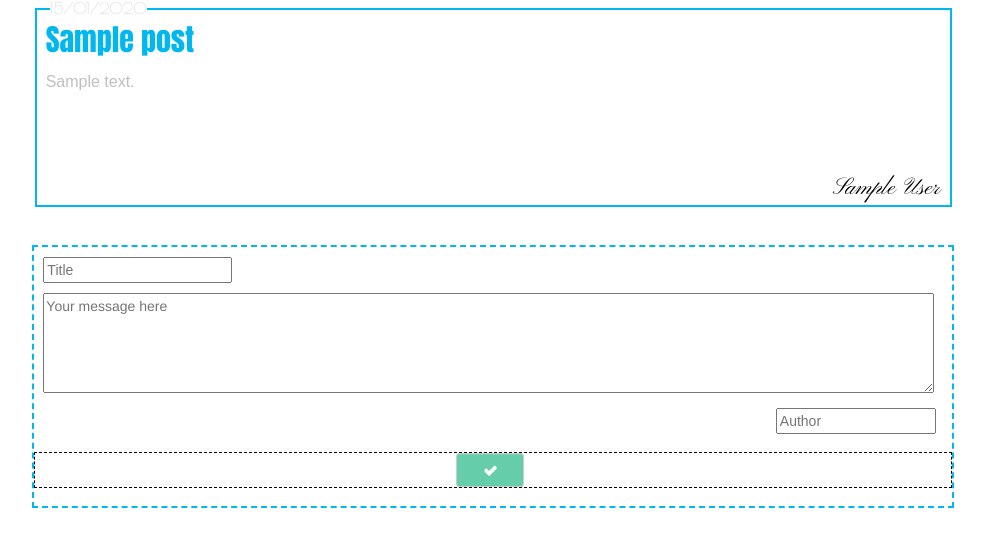
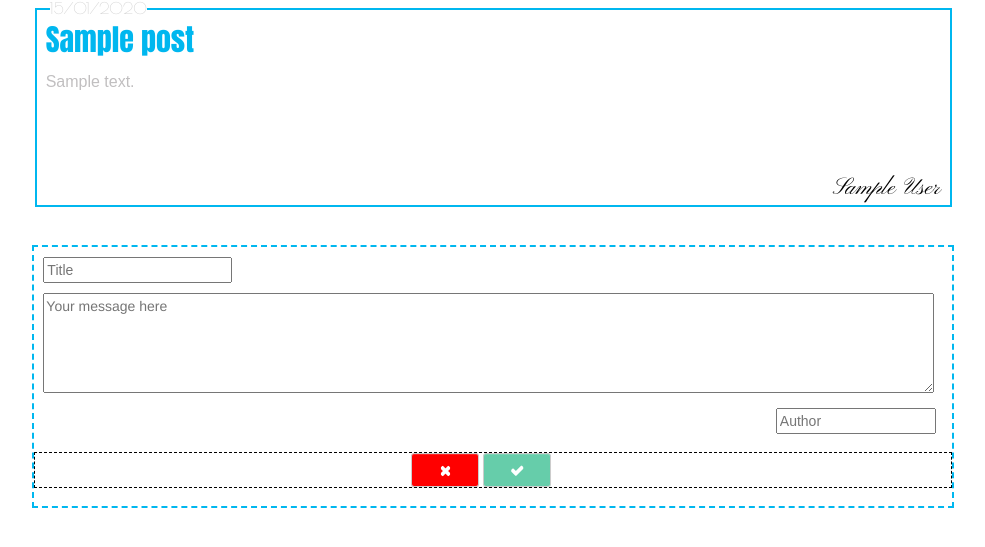
Before and after one commit to jlewitt1/billboard, a Django app: template billboard_app/templates/billboard_app/index.html in a window 1280 px wide. Shown: the part 152-699 px from the top of the page, without its empty margins (147-1132 px from the left). Run offline with Django 3.2, Linux system fonts and the light colour scheme; the template is opened without the code that fills it: values that come from a table or form of the project are taken from there, others are empty; tables that the repository leaves empty hold one stand-in row (values such as "Sample post"); parts of the project's set-up code (start-up, migrations or seed data) failed here and were passed over; some libraries are stand-ins or nearby versions.

Commit message:
update 3

```diff
--- a/billboard_app/static/css/billboard_app.css
+++ b/billboard_app/static/css/billboard_app.css
@@ -116,11 +116,18 @@ h1 {
 
 button-wrapper button, .btn-default {
     color: white;
-    margin-left: 46%;
     width: 68px;
     border-radius: 3px;
     background-image: linear-gradient(to bottom,#fff 0,#66CDAA 1%);
 }
+
+button-wrapper button, .delete.btn-default {
+    color: white;
+    width: 68px;
+    border-radius: 3px;
+    background-image: linear-gradient(to bottom,#fff 0,red 1%);
+}
+
 
 .post-form {
     border:2px dashed #00b7ef
@@ -130,6 +137,14 @@ button-wrapper button, .btn-default {
     margin-top: 2%;
     margin-bottom: 2%;
     border: 1px dashed black;
+    padding-left: 41%;
+}
+
+.button-wrapper-bottom {
+    margin-top: 2%;
+    margin-bottom: 2%;
+    border: 1px dashed black;
+    padding-left: 41%;
 }
 
 label {
@@ -148,3 +163,16 @@ p {
 i {
     color: white;
 }
+
+#add {
+    margin-left: 6%;
+    background-color:#66CDAA
+}
+
+#delete {
+    background-color:red
+}
+
+#save {
+    background-color:#66CDAA
+}
--- a/billboard_app/static/js/billboard_app.js
+++ b/billboard_app/static/js/billboard_app.js
@@ -1,14 +1,31 @@
 $(document).ready(function() {
-        if ($('.messageOne').length) {
-        	console.log('visible')
-            $(".collapse-form").hide()
-        }
+    if ($('.post-wrapper').length) {
+        $(".collapse-form").show();
+    }
+    if ($('.error-container').length) {
+        $(".collapse-form").hide();
+    } else {
+        $(".collapse-form").show();
+    }
 
     $("#add").click(function() {
 		$(".error-container").hide();
+		$(".button-wrapper").hide();
         $(".collapse-form").show();
 	});
 
+	$("#delete").click(function() {
+	 if ($('.post-wrapper').length == 0 ) {
+        $(".collapse-form").show()
+     }
+		$(".button-wrapper").show();
+		$('.error-container').show();
 
+     if ($('.error-container').length) {
+        $(".collapse-form").hide();
+     } else {
+        $(".collapse-form").show();
+     }
 
-    });
+	});
+});
--- a/billboard_app/templates/billboard_app/index.html
+++ b/billboard_app/templates/billboard_app/index.html
@@ -40,12 +40,12 @@
                        <div class = "col-md-12">
                             <span class = "messageOne">No Messages...</span><br/>
                             <span class = "messageTwo">Click the '+' button to add a new message</span><br/>
-                            <div class = "button-wrapper">
-                                <button type="submit" class="add btn btn-default" id="add">+</button>
-                            </div>
                         </div>
                     </div>
                 </div>
+            <div class = "button-wrapper">
+                    <button type="submit" class="add btn btn-default" id="add">+</button>
+            </div>
 
             {% endif %}
 
@@ -59,8 +59,9 @@
         <div class = "form-wrapper">
             <form method="POST" class="post-form">{% csrf_token %}
                 {{ form.as_p }}
-                 <div class = "button-wrapper">
-                    <button type="submit" class="save btn btn-default" id="save"><i class="fa fa-check" aria-hidden="true"></i></button>
+                 <div class = "button-wrapper-bottom">
+                     <button type="reset" class="delete btn btn-default" id="delete"><i class="fa fa-times" aria-hidden="true"></i> </button>
+                     <button type="submit" class="save btn btn-default" id="save"><i class="fa fa-check" aria-hidden="true"></i></button>
                  </div>
             </form>
         </div>
```
Also changed, not shown: billboard_app/templates/billboard_app/post_detail.html (deleted, +0 -25 lines), billboard_app/templates/billboard_app/post_edit.html (deleted, +0 -21 lines), db.sqlite3.
